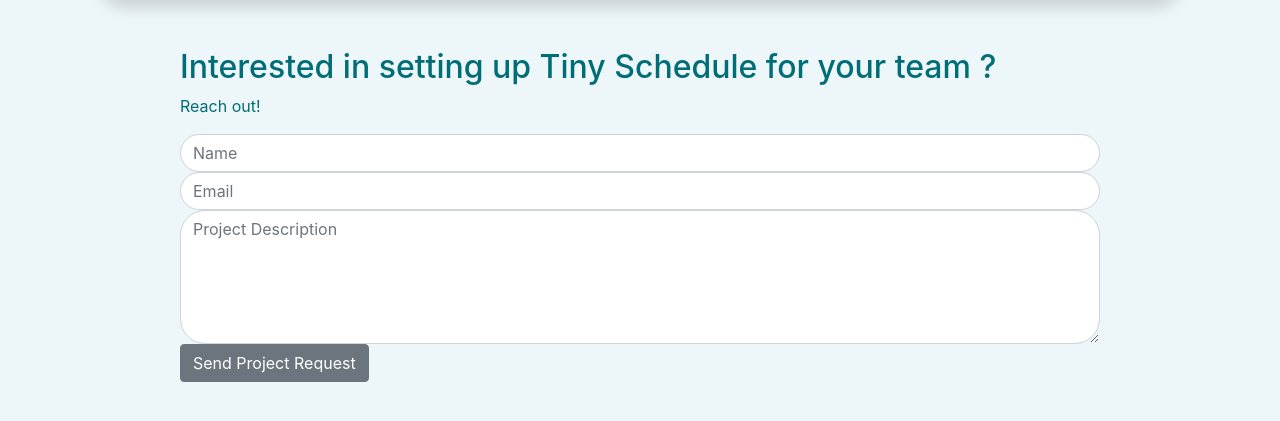
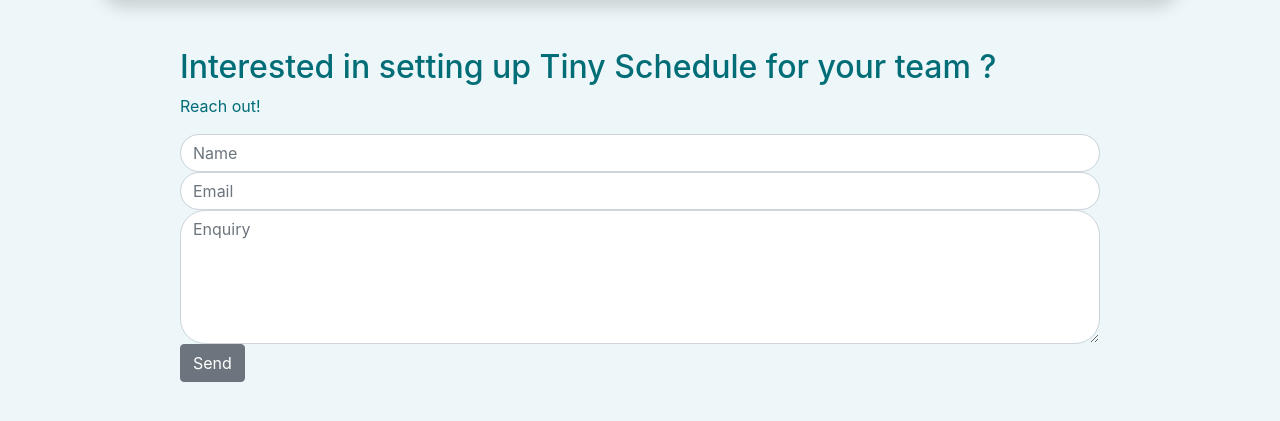
Before and after one commit to owebster/MS3-Tiny_Schedule, a Flask app: page /contact_page in a window 1280 px wide. Shown: the part 87-508 px from the top of the page. Run offline with Flask 2, Linux system fonts and the light colour scheme; some libraries are stand-ins or nearby versions.

Commit message:
change placeholder text on contact.html form

```diff
--- a/templates/contact.html
+++ b/templates/contact.html
@@ -12,8 +12,8 @@
                 <form onsubmit="return sendMail(this);">
                     <input type="text" name="name" class="form-control" id="fullname" placeholder="Name" required/>
                     <input type="text" name="emailaddress" class="form-control" id="emailaddress" placeholder="Email" required/>
-                    <textarea rows="5" name="projectsummary" class="form-control" id="projectsummary" placeholder="Project Description" required></textarea>
-                    <button type="submit" class="btn btn-secondary center-block">Send Project Request</button>
+                    <textarea rows="5" name="projectsummary" class="form-control" id="projectsummary" placeholder="Enquiry" required></textarea>
+                    <button type="submit" class="btn btn-secondary center-block">Send</button>
                 </form>
             </div>
         </div>
```
